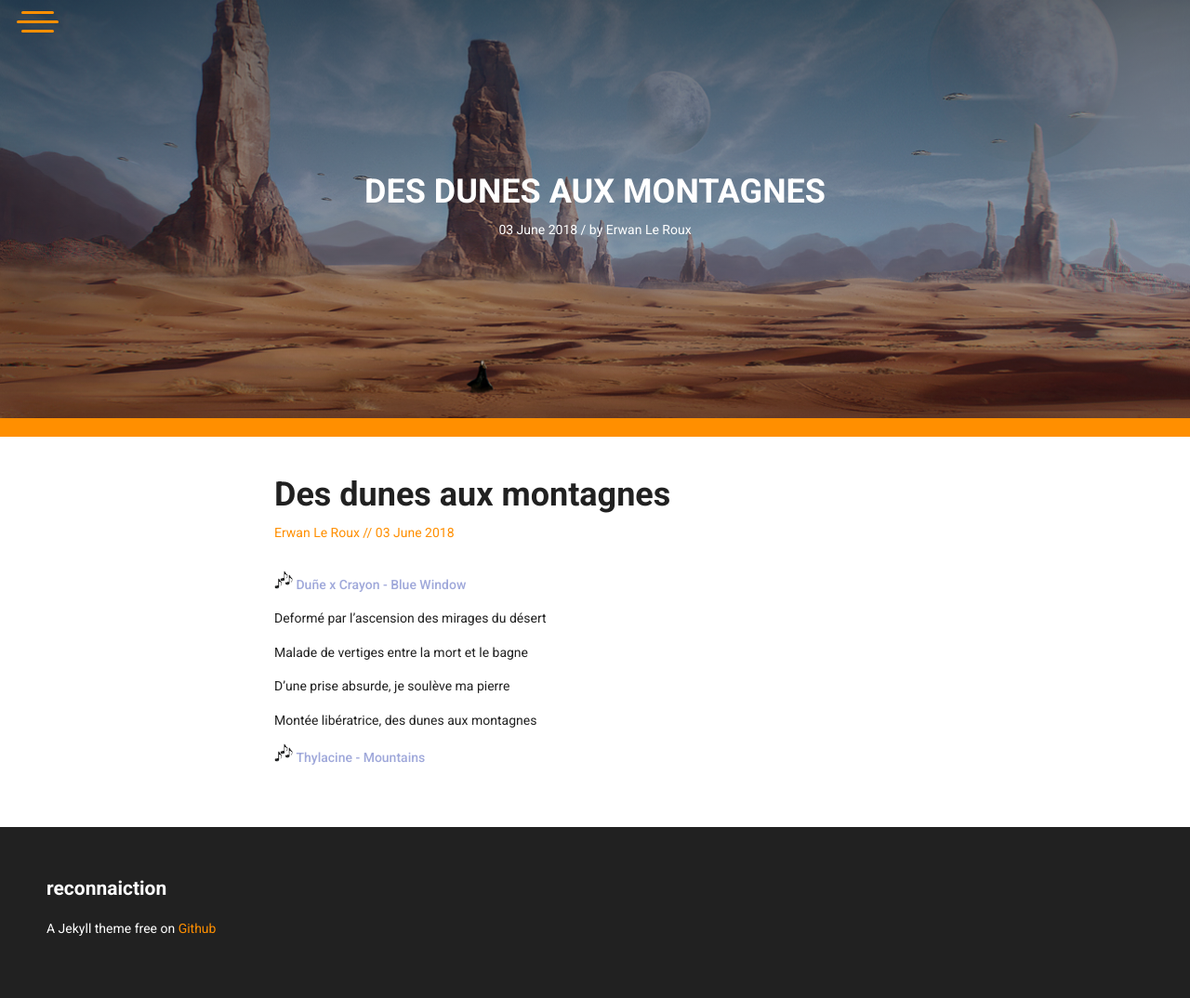
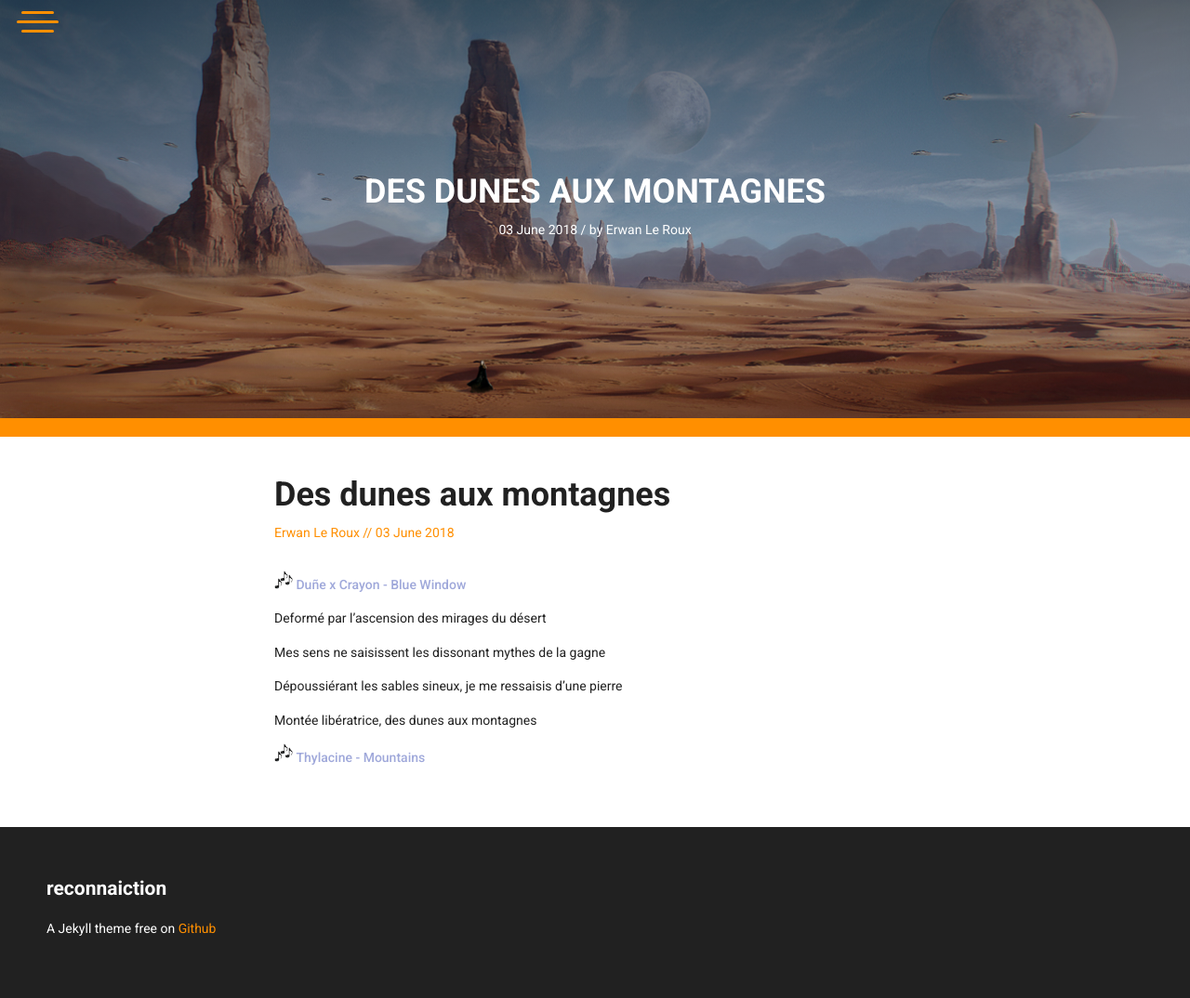
Before and after one commit to erwanlrx/erwanlrx.github.io, a Jekyll site: the page built from _posts/2018-06-03-des_dunes_aux_montagnes.markdown, in a window 1280 px wide. Shown: the whole page at 93% size. Built offline with Jekyll 4.4.1, drawn with Linux system fonts in a browser that asks for light colours; nearby versions of some CDN libraries.

Commit message:
fix dunes aux montagnes

```diff
--- a/_posts/2018-06-03-des_dunes_aux_montagnes.markdown
+++ b/_posts/2018-06-03-des_dunes_aux_montagnes.markdown
@@ -15,9 +15,9 @@ author: Erwan Le Roux
 
 Deformé par l'ascension des mirages du désert
 
-Malade de vertiges entre la mort et le bagne
+Mes sens ne saisissent les dissonant mythes de la gagne
 
-D'une prise absurde, je soulève ma pierre
+Dépoussiérant les sables sineux, je me ressaisis d'une pierre
 
 Montée libératrice, des dunes aux montagnes
 
```
